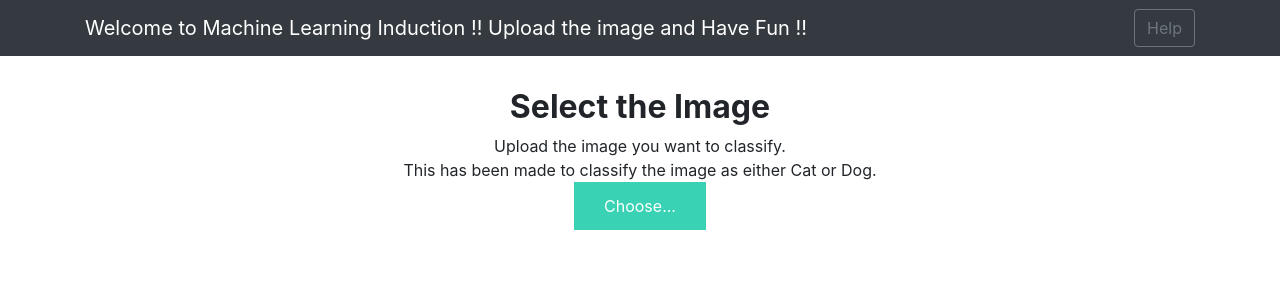
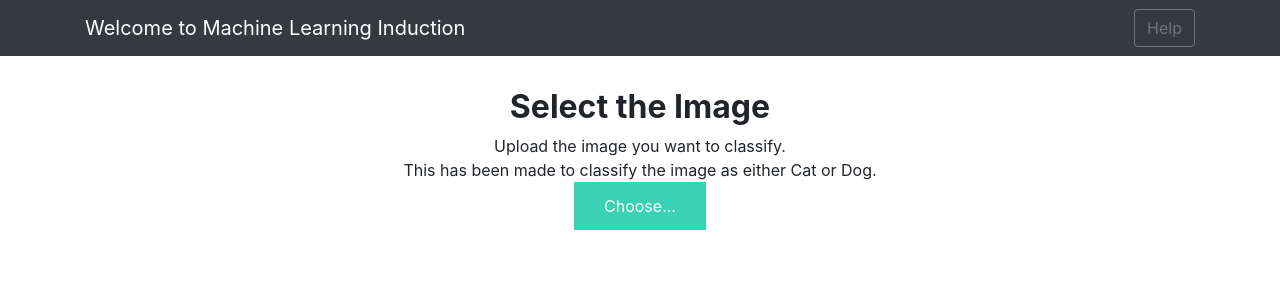
Before and after one commit to MiHarsh/CyberLabs-Induction, a Flask app: page / in a window 1280 px wide. Shown: the top 300 px of the page. Run offline with Flask 2, Linux system fonts and the light colour scheme; some libraries are stand-ins or nearby versions.

Commit message:
Update base.html

```diff
--- a/templates/base.html
+++ b/templates/base.html
@@ -15,7 +15,7 @@
 <body>
     <nav class="navbar navbar-dark bg-dark">
         <div class="container">
-            <a class="navbar-brand" href="#">Welcome to Machine Learning Induction !! Upload the image and Have Fun !!</a>
+            <a class="navbar-brand" href="#">Welcome to Machine Learning Induction</a>
             <button class="btn btn-outline-secondary my-2 my-sm-0" type="submit">Help</button>
         </div>
     </nav>
```
